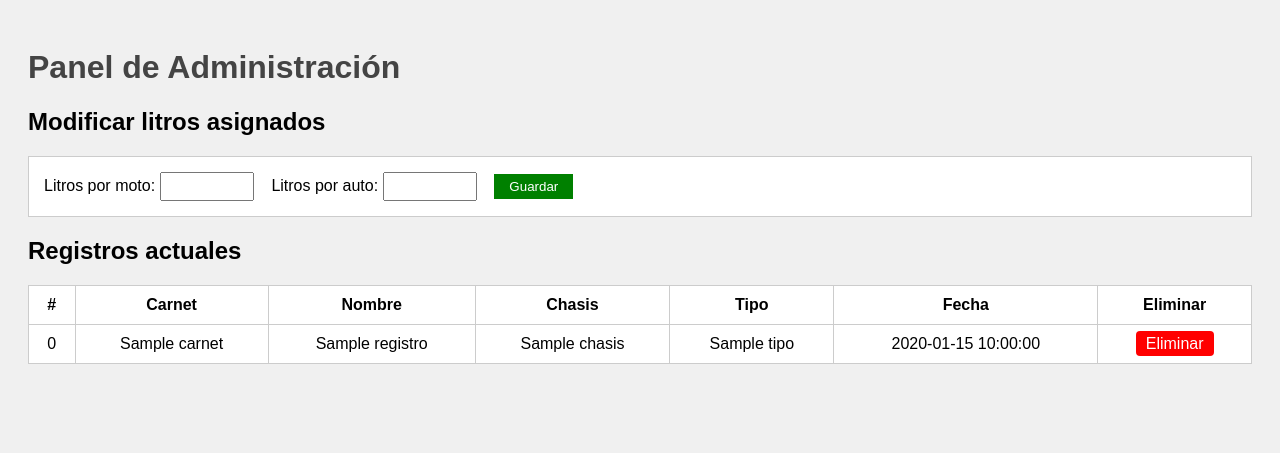
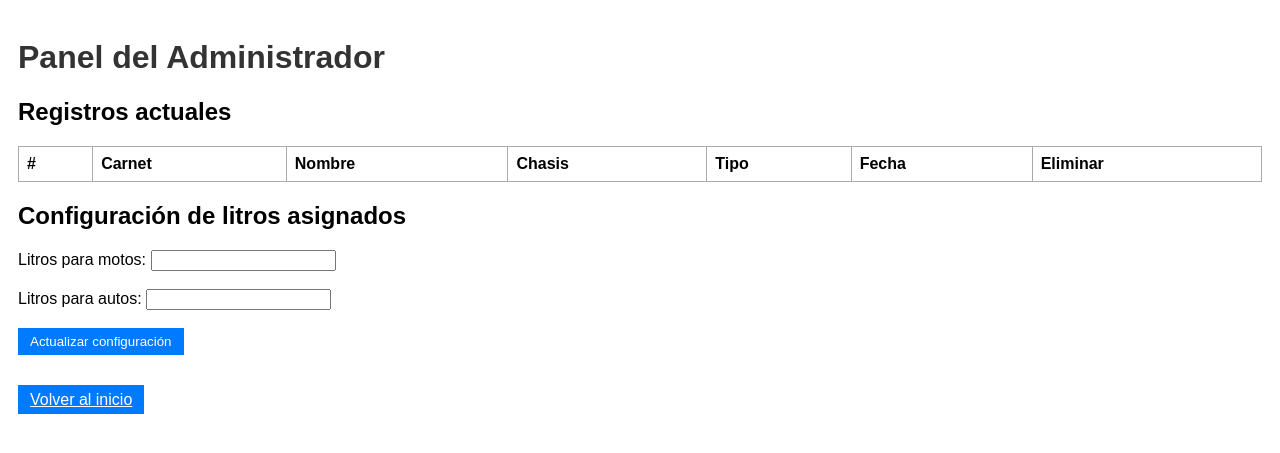
Before and after one commit to manager655/control-cobustible-sena, a Flask app: template templates/admin_panel.html in a window 1280 px wide. Shown: the top 453 px of the page. Run offline with Flask 3, Linux system fonts and the light colour scheme; the template is opened without the code that fills it: most values are stand-ins (such as "Sample title", 1, 10 or a date in 2020); lists and menus that the app fills with data are empty.

Commit message:
Mostrar registros y configuración en panel admin

```diff
--- a/templates/admin_panel.html
+++ b/templates/admin_panel.html
@@ -2,31 +2,44 @@
 <html lang="es">
 <head>
     <meta charset="UTF-8">
-    <title>Panel de Administración</title>
+    <title>Panel del Administrador</title>
     <style>
-        body { font-family: Arial; background: #f0f0f0; padding: 20px; }
-        h1 { color: #444; }
-        table { border-collapse: collapse; width: 100%; background: #fff; margin-bottom: 20px; }
-        th, td { padding: 10px; border: 1px solid #ccc; text-align: center; }
-        form { margin-bottom: 20px; background: #fff; padding: 15px; border: 1px solid #ccc; }
-        input[type=number] { width: 80px; padding: 5px; }
-        input[type=submit] { padding: 5px 15px; background: green; color: white; border: none; }
-        .btn-eliminar { color: white; background: red; padding: 4px 10px; text-decoration: none; border-radius: 4px; }
+        body {
+            font-family: Arial, sans-serif;
+            padding: 10px;
+        }
+        h1 {
+            color: #333;
+        }
+        table {
+            width: 100%;
+            border-collapse: collapse;
+            margin-bottom: 20px;
+        }
+        table, th, td {
+            border: 1px solid #aaa;
+        }
+        th, td {
+            padding: 8px;
+            text-align: left;
+        }
+        form {
+            margin-top: 20px;
+        }
+        .btn {
+            background-color: #007BFF;
+            color: white;
+            border: none;
+            padding: 6px 12px;
+            cursor: pointer;
+        }
+        .btn-rojo {
+            background-color: red;
+        }
     </style>
 </head>
 <body>
-    <h1>Panel de Administración</h1>
-
-    <h2>Modificar litros asignados</h2>
-    <form action="/config" method="POST">
-        <label for="litros_moto">Litros por moto:</label>
-        <input type="number" name="litros_moto" value="{{ config.litros_moto }}" required>
-        &nbsp;&nbsp;
-        <label for="litros_auto">Litros por auto:</label>
-        <input type="number" name="litros_auto" value="{{ config.litros_auto }}" required>
-        &nbsp;&nbsp;
-        <input type="submit" value="Guardar">
-    </form>
+    <h1>Panel del Administrador</h1>
 
     <h2>Registros actuales</h2>
     <table>
@@ -39,17 +52,31 @@
             <th>Fecha</th>
             <th>Eliminar</th>
         </tr>
-        {% for r in registros %}
+        {% for i, r in enumerate(registros) %}
         <tr>
-            <td>{{ loop.index0 }}</td>
+            <td>{{ i + 1 }}</td>
             <td>{{ r.carnet }}</td>
             <td>{{ r.nombre }}</td>
             <td>{{ r.chasis }}</td>
             <td>{{ r.tipo }}</td>
             <td>{{ r.fecha }}</td>
-            <td><a class="btn-eliminar" href="/eliminar/{{ loop.index0 }}">Eliminar</a></td>
+            <td><a class="btn btn-rojo" href="{{ url_for('eliminar', indice=i) }}">Eliminar</a></td>
         </tr>
         {% endfor %}
     </table>
+
+    <h2>Configuración de litros asignados</h2>
+    <form method="POST" action="/config">
+        <label for="litros_moto">Litros para motos:</label>
+        <input type="number" name="litros_moto" value="{{ config.litros_moto }}" required><br><br>
+
+        <label for="litros_auto">Litros para autos:</label>
+        <input type="number" name="litros_auto" value="{{ config.litros_auto }}" required><br><br>
+
+        <button type="submit" class="btn">Actualizar configuración</button>
+    </form>
+
+    <br><br>
+    <a class="btn" href="/">Volver al inicio</a>
 </body>
 </html>
```
